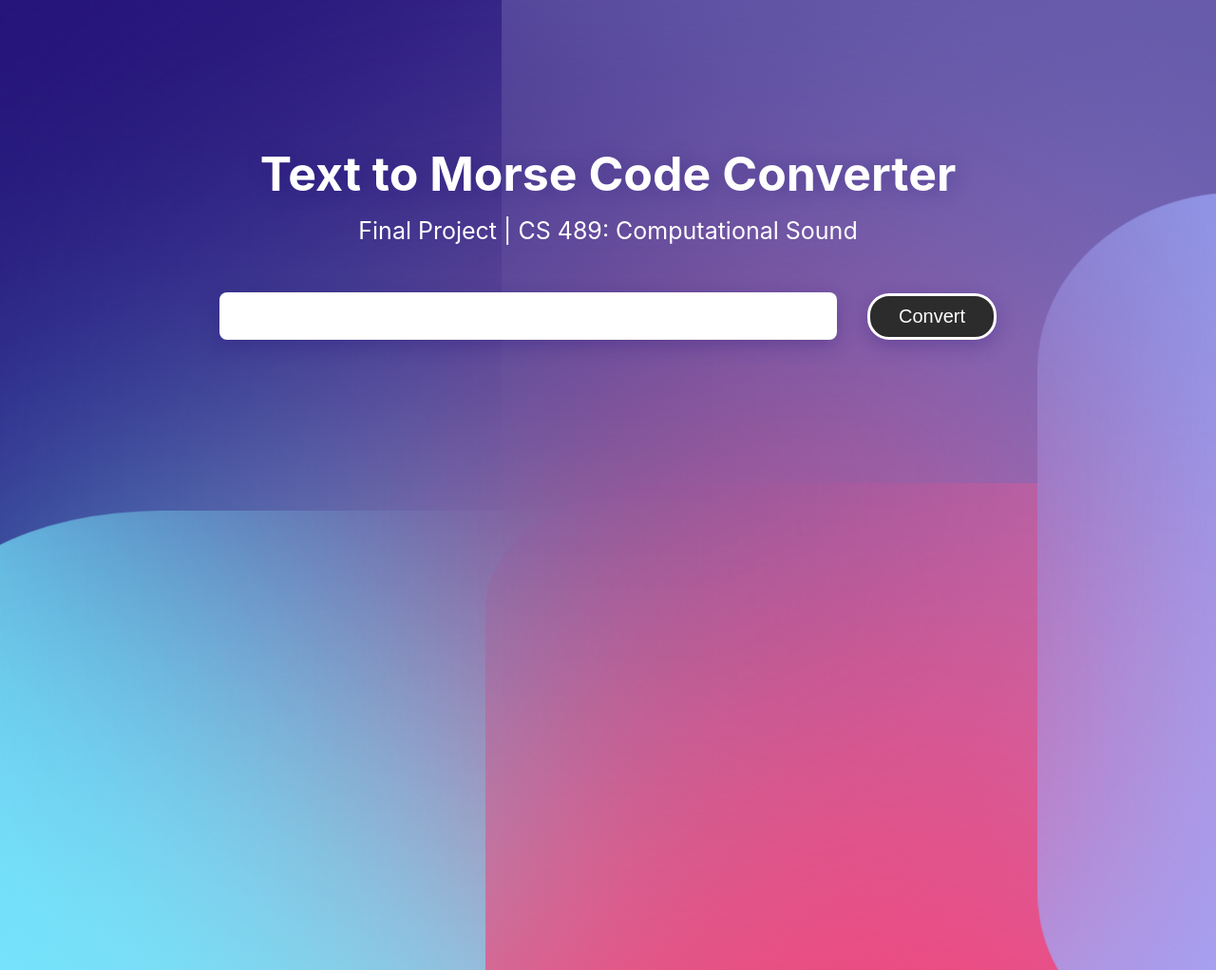
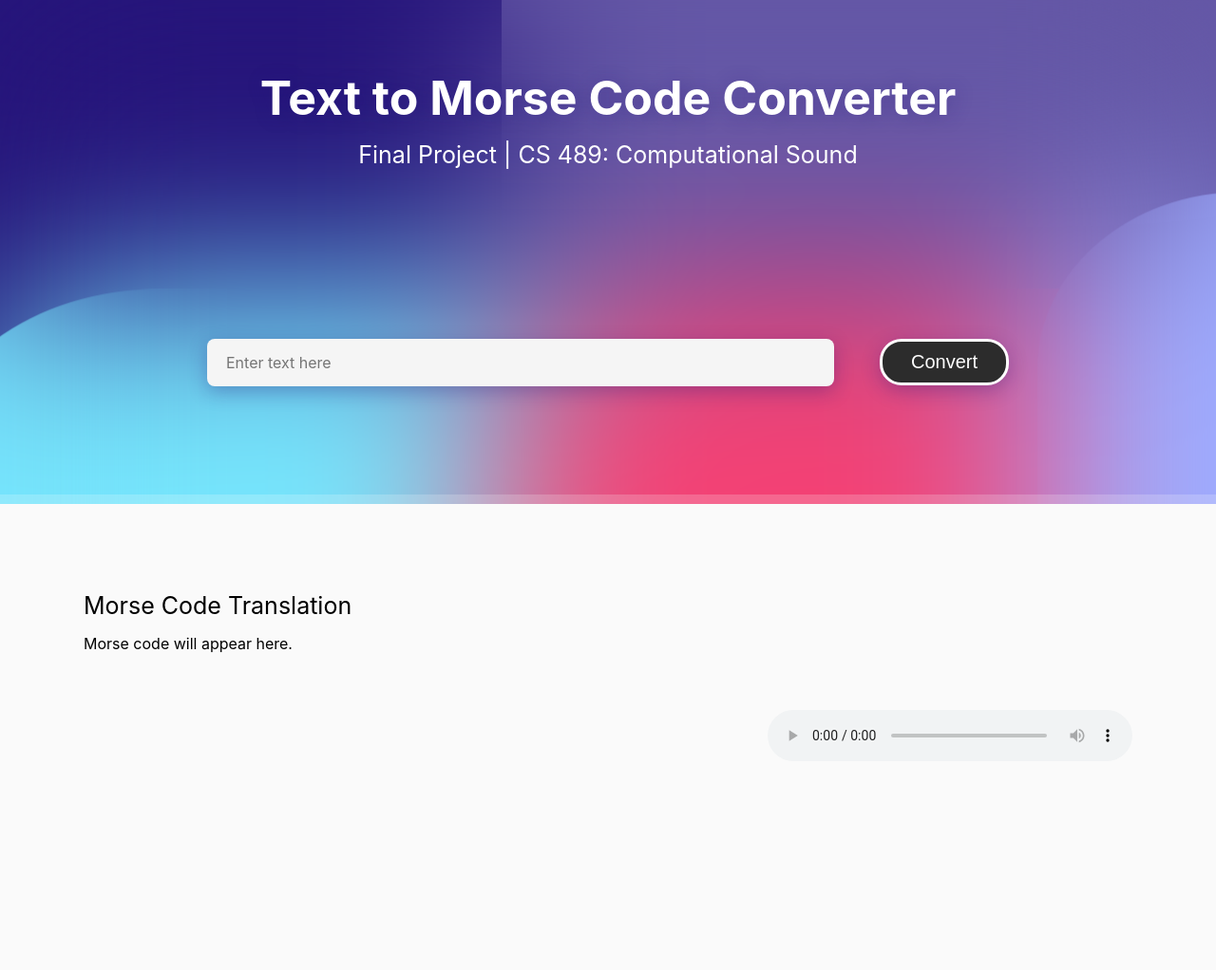
Before and after one commit to AlaraBulur/CS489, a Flask app: page / in a window 1280 px wide. Shown: the whole page at 95% size. Run offline with Flask 3, Linux system fonts and the light colour scheme.

Commit message:
styled translation output

```diff
--- a/static/css/style.css
+++ b/static/css/style.css
@@ -15,17 +15,15 @@ body{
     overflow: hidden;
     display: flex;
     flex-direction: column;
-
+    justify-content: center;
     align-items: center;
 }
 
 .myheader {
-    height: 30%;
-    width: 100vh;
+    height: 30vh;
 }
 
 .myform {
-    /* background-color: red; */
     width: 100%;
     height: 150px;
     display: flex;
@@ -41,19 +39,63 @@ body{
     flex-direction: row;
     align-items: center;
     justify-content: center;
-    gap: 2rem;
+    gap: 3rem;
 }
 
 #text-input{
+    background-color: #F5F5F5;
     width: 50%;
     height: 50px;
     border: none;
     border-radius: 8px;
     text-align: left;
-    padding-left: 10px;
+    padding-left: 20px;
     font-family: 'Inter';
     font-size: 16px;
     box-shadow: 0 6px 20px 0 rgba(38, 21, 123, 0.3);
+}
+
+#text-input:focus{
+    background-color: white;
+    outline: 2px solid #D9D9D9;
+}
+
+.translation {
+    height: 48vh;
+    bottom: 0;
+    z-index: 2;
+    background-color: #FAFAFA;
+    width:100%;
+    position: absolute;
+    overflow: hidden;
+    align-items: center;
+    overflow: hidden;
+    display: flex;
+    justify-content: center;
+    flex-direction: row;
+    gap: 5rem;
+    outline: 10px solid rgba(255, 255, 255, 0.2);
+}
+
+.morse_text {
+    width: 50vw;
+    height: 30vh;
+}
+
+.audio{
+    width: 30vw;
+    align-items: center;
+}
+
+#morse-title{
+    font-family: 'Inter';
+    font-size: 25px;
+    margin-bottom: 15px;
+
+}
+
+#audio-player{
+    width:30vw;
 }
 
 .wrapper h1{
@@ -61,7 +103,7 @@ body{
     color: white;
     font-size: 50px;
     width: 100%;
-    margin-top: 15%;
+    margin-top: 10%;
     margin-bottom: 15px;
     text-shadow: 2px 2px 20px rgba(38, 21, 123, 0.3);
 }
@@ -83,6 +125,7 @@ body{
 
 
 .container {
+    position: fixed;
     z-index: -1;
     width: 100%;
     height: 100%;
@@ -128,7 +171,7 @@ body{
 }
 
 .box li:nth-child(3){
-    height: 50%;
+    height: 70%;
     width: 75%;
     bottom: -10%;
     left: -5%;
@@ -137,7 +180,7 @@ body{
 }
 
 .box li:nth-child(4){
-    height: 65%;
+    height: 85%;
     width: 80%;
     bottom: -15%;
     right: -20%;
@@ -159,22 +202,8 @@ body{
     content: '';
     height: 100%;
     width: 100%;
-    backdrop-filter: blur(200px);
+    backdrop-filter: blur(100px);
 }
-
-/* .translation {
-    background-color: red;
-    width:100%;
-    position: absolute;
-    z-index: 2;
-    overflow: hidden;
-    align-items: center;
-    overflow: hidden;
-    padding: 20px;
-    display: flex;
-    flex-direction: row;
-    gap: 5rem;
-} */
 
 #morseCodeOutput {
     font-family: monospace;
@@ -183,7 +212,6 @@ body{
     white-space: pre-wrap;
 }
 
-/*  convert button styling */
 
  button {
     padding: 10px 30px;
--- a/templates/index.html
+++ b/templates/index.html
@@ -15,20 +15,16 @@
         </div>
         <div class = "myform">
             <form id="morse-form">
-                <!-- <label for="text-input">Enter Text:</label>  -->
-                <input type="text" id="text-input" name="text" required>
-                <!-- <textarea type="text" id="text-input" name="text" required></textarea> -->
+                <input type="text" id="text-input" name="text" placeholder="Enter text here" required>
                 <button id="button" type="submit">Convert</button>
             </form>
         </div>
+
     </div>
 
-
-
-    <!--
     <div class="translation">
         <div class="morse_text">
-            <h2>Morse Code Translation</h2>
+            <p id = "morse-title">Morse Code Translation<p>
             <p id="morse-code-text">Morse code will appear here.</p>
         </div>
         <div class="audio">
@@ -36,7 +32,8 @@
                 Your browser does not support the audio element.
             </audio>
         </div>
-    </div> -->
+    </div>
+
 
     <div class="container">
         <ul class="box">
```
Also changed, not shown: 4 other files.
